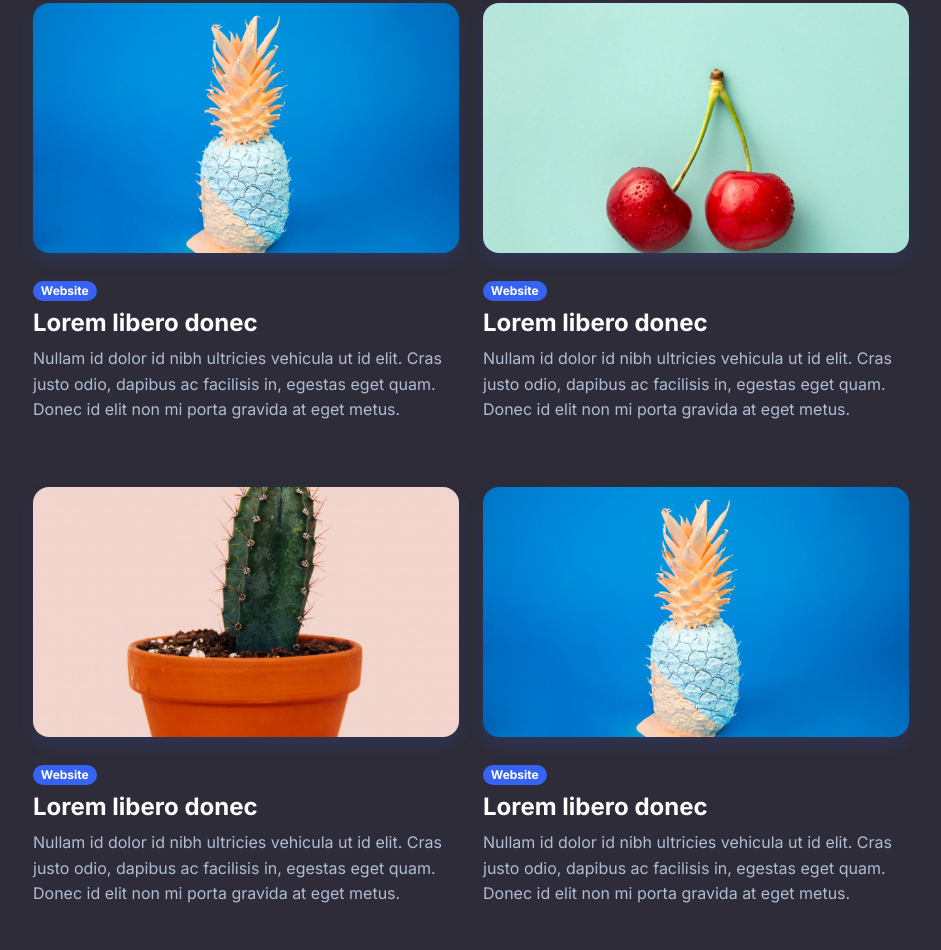
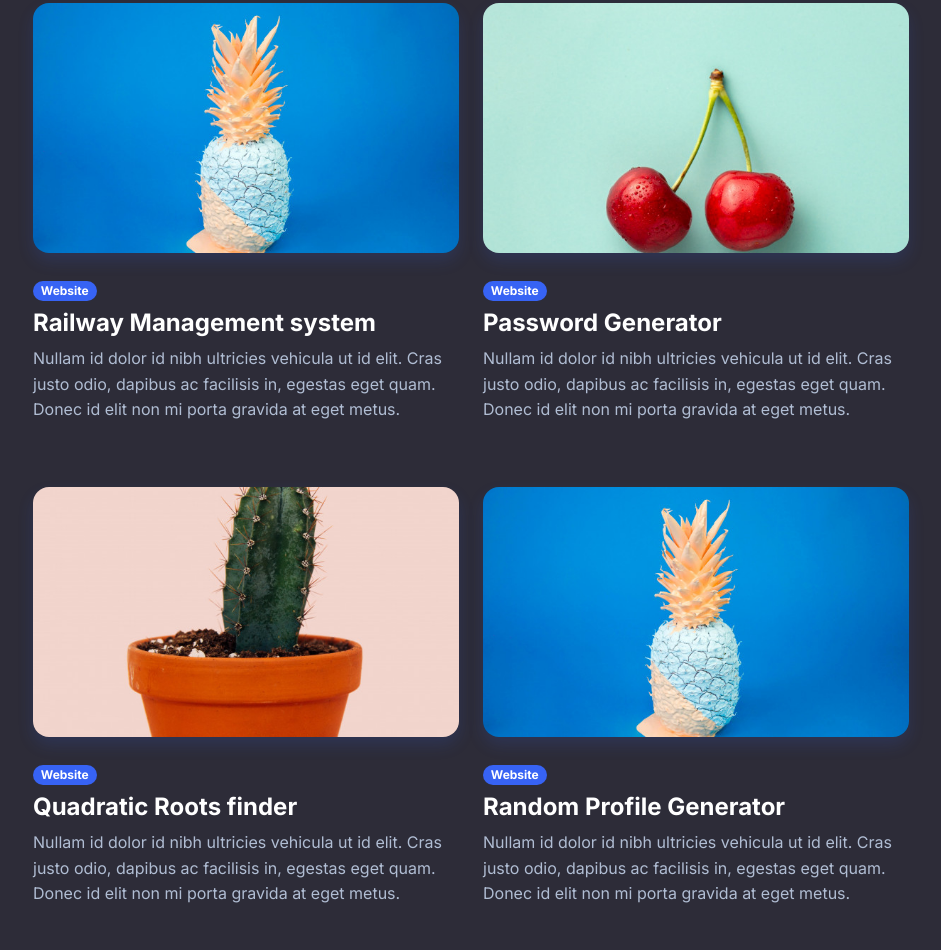
Before and after one commit to theacehorsemen/psuedo-forge, a plain HTML site: page projects.html in a window 1280 px wide. Shown: the part 367-1317 px from the top of the page, without its empty margins (169-1110 px from the left). Drawn offline with Linux system fonts and the light colour scheme.

Commit message:
Update projects.html

```diff
--- a/projects.html
+++ b/projects.html
@@ -35,7 +35,7 @@
                 <div class="col mb-4">
                     <div><a href="#"><img class="rounded img-fluid shadow w-100 fit-cover" src="assets/img/products/1.jpg" style="height: 250px;"></a>
                         <div class="py-4"><span class="badge bg-primary mb-2">Website</span>
-                            <h4 class="fw-bold">Lorem libero donec</h4>
+                            <h4 class="fw-bold">Railway Management system</h4>
                             <p class="text-muted">Nullam id dolor id nibh ultricies vehicula ut id elit. Cras justo odio, dapibus ac facilisis in, egestas eget quam. Donec id elit non mi porta gravida at eget metus.</p>
                         </div>
                     </div>
@@ -43,7 +43,7 @@
                 <div class="col mb-4">
                     <div><a href="#"><img class="rounded img-fluid shadow w-100 fit-cover" src="assets/img/products/2.jpg" style="height: 250px;"></a>
                         <div class="py-4"><span class="badge bg-primary mb-2">Website</span>
-                            <h4 class="fw-bold">Lorem libero donec</h4>
+                            <h4 class="fw-bold">Password Generator</h4>
                             <p class="text-muted">Nullam id dolor id nibh ultricies vehicula ut id elit. Cras justo odio, dapibus ac facilisis in, egestas eget quam. Donec id elit non mi porta gravida at eget metus.</p>
                         </div>
                     </div>
@@ -51,7 +51,7 @@
                 <div class="col mb-4">
                     <div><a href="#"><img class="rounded img-fluid shadow w-100 fit-cover" src="assets/img/products/3.jpg" style="height: 250px;"></a>
                         <div class="py-4"><span class="badge bg-primary mb-2">Website</span>
-                            <h4 class="fw-bold">Lorem libero donec</h4>
+                            <h4 class="fw-bold">Quadratic Roots finder</h4>
                             <p class="text-muted">Nullam id dolor id nibh ultricies vehicula ut id elit. Cras justo odio, dapibus ac facilisis in, egestas eget quam. Donec id elit non mi porta gravida at eget metus.</p>
                         </div>
                     </div>
@@ -59,7 +59,7 @@
                 <div class="col mb-4">
                     <div><a href="#"><img class="rounded img-fluid shadow w-100 fit-cover" src="assets/img/products/1.jpg" style="height: 250px;"></a>
                         <div class="py-4"><span class="badge bg-primary mb-2">Website</span>
-                            <h4 class="fw-bold">Lorem libero donec</h4>
+                            <h4 class="fw-bold">Random Profile Generator</h4>
                             <p class="text-muted">Nullam id dolor id nibh ultricies vehicula ut id elit. Cras justo odio, dapibus ac facilisis in, egestas eget quam. Donec id elit non mi porta gravida at eget metus.</p>
                         </div>
                     </div>
```
